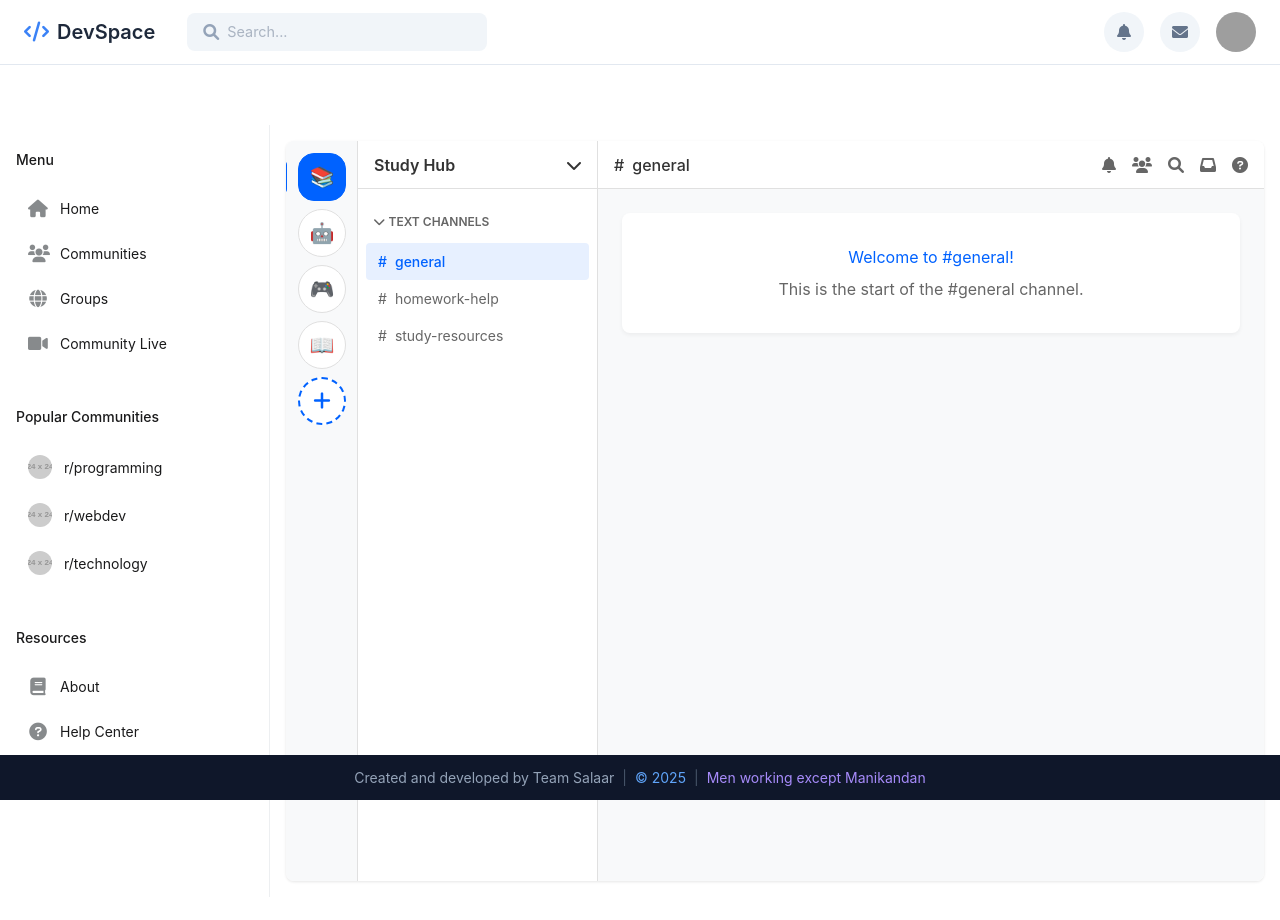
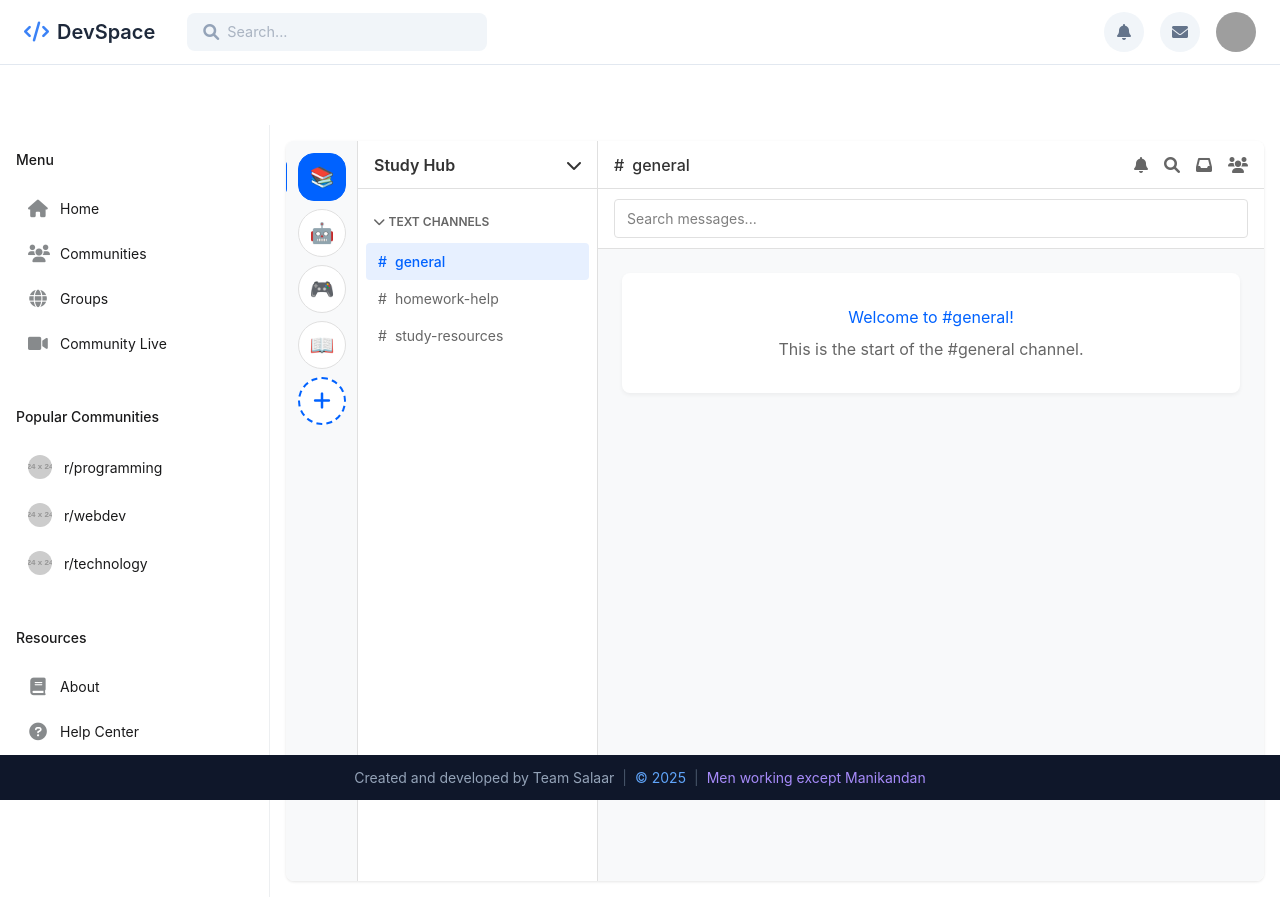
Before and after one commit to Rishi250605/konect, a React (Vite) app in the folder Konect/: page /groups in a window 1280 px wide. Both pictures are taken after a click on the icon 1142 px from the left and 164 px from the top of the page. Shown: the top 920 px of the page. Built offline with nearby package versions, Linux system fonts and the light colour scheme; grey boxes are pictures that could not be loaded.

Commit message:
changed group page-mani

```diff
--- a/Konect/src/pages/Groups.css
+++ b/Konect/src/pages/Groups.css
@@ -242,3 +242,164 @@
   box-shadow: 0 1px 3px rgba(0, 0, 0, 0.1);
   overflow: hidden;
 }
+
+/* Add these new styles */
+
+/* Tooltip styles */
+.tooltip-container {
+  position: relative;
+  display: flex;
+  align-items: center;
+}
+
+.tooltip {
+  position: absolute;
+  bottom: -30px;
+  left: 50%;
+  transform: translateX(-50%);
+  background-color: #18191c;
+  color: white;
+  padding: 5px 10px;
+  border-radius: 4px;
+  font-size: 12px;
+  white-space: nowrap;
+  opacity: 0;
+  visibility: hidden;
+  transition: all 0.2s ease;
+}
+
+.tooltip-container:hover .tooltip {
+  opacity: 1;
+  visibility: visible;
+}
+
+/* Search bar styles */
+.search-bar {
+  padding: 10px 16px;
+  background-color: white;
+  border-bottom: 1px solid #e0e0e0;
+}
+
+.search-input {
+  width: 100%;
+  padding: 8px 12px;
+  border: 1px solid #e0e0e0;
+  border-radius: 4px;
+  font-size: 14px;
+}
+
+/* Chat content wrapper */
+.chat-content {
+  display: flex;
+  flex: 1;
+  overflow: hidden;
+}
+
+/* Members sidebar styles */
+.members-sidebar {
+  width: 240px;
+  background-color: white;
+  border-left: 1px solid #e0e0e0;
+  display: flex;
+  flex-direction: column;
+}
+
+.members-header {
+  padding: 16px;
+  border-bottom: 1px solid #e0e0e0;
+}
+
+.members-header h3 {
+  font-size: 16px;
+  font-weight: 600;
+  color: #333;
+}
+
+.members-list {
+  padding: 16px;
+  overflow-y: auto;
+}
+
+.members-category {
+  margin-bottom: 24px;
+}
+
+.members-category h4 {
+  font-size: 12px;
+  text-transform: uppercase;
+  color: #666;
+  margin-bottom: 8px;
+}
+
+.member-item {
+  display: flex;
+  align-items: center;
+  padding: 6px 0;
+  cursor: pointer;
+}
+
+.member-item:hover {
+  background-color: #f0f2f5;
+  border-radius: 4px;
+}
+
+.member-avatar {
+  position: relative;
+  margin-right: 12px;
+}
+
+.member-avatar img {
+  width: 32px;
+  height: 32px;
+  border-radius: 50%;
+}
+
+.status-indicator {
+  position: absolute;
+  bottom: 0;
+  right: 0;
+  width: 10px;
+  height: 10px;
+  border-radius: 50%;
+  border: 2px solid white;
+}
+
+.status-indicator.online {
+  background-color: #3ba55c;
+}
+
+.status-indicator.idle {
+  background-color: #faa61a;
+}
+
+.status-indicator.offline {
+  background-color: #747f8d;
+}
+
+.member-name {
+  font-size: 14px;
+  color: #333;
+}
+
+/* Update chat messages to accommodate members sidebar */
+.chat-messages {
+  flex: 1;
+  overflow-y: auto;
+}
+
+/* Responsive adjustments */
+@media (max-width: 1024px) {
+  .members-sidebar {
+    width: 200px;
+  }
+}
+
+@media (max-width: 768px) {
+  .members-sidebar {
+    position: absolute;
+    right: 0;
+    top: 0;
+    height: 100%;
+    z-index: 10;
+  }
+}
--- a/Konect/src/pages/Groups.jsx
+++ b/Konect/src/pages/Groups.jsx
@@ -2,17 +2,26 @@ import React from 'react';
 import './Groups.css';
 
 const Groups = () => {
+  const [showMembers, setShowMembers] = React.useState(false);
+  const [showSearch, setShowSearch] = React.useState(false);
+
   const demoGroups = [
     {
       id: 1,
       name: "Study Hub",
       icon: "📚",
       category: "Education",
-      members: 1250,
       channels: [
         { id: 1, name: "general", icon: "# " },
         { id: 2, name: "homework-help", icon: "# " },
         { id: 3, name: "study-resources", icon: "# " }
+      ],
+      members: [
+        { id: 1, name: "Alex Kumar", status: "online", avatar: "https://ui-avatars.com/api/?name=Alex+Kumar" },
+        { id: 2, name: "Priya Singh", status: "online", avatar: "https://ui-avatars.com/api/?name=Priya+Singh" },
+        { id: 3, name: "Rahul Verma", status: "idle", avatar: "https://ui-avatars.com/api/?name=Rahul+Verma" },
+        { id: 4, name: "Sarah Khan", status: "offline", avatar: "https://ui-avatars.com/api/?name=Sarah+Khan" },
+        { id: 5, name: "John Doe", status: "offline", avatar: "https://ui-avatars.com/api/?name=John+Doe" }
       ]
     },
     {
@@ -20,11 +29,16 @@ const Groups = () => {
       name: "GenAI Enthusiasts",
       icon: "🤖",
       category: "Technology",
-      members: 3420,
       channels: [
         { id: 1, name: "general", icon: "# " },
         { id: 2, name: "ai-news", icon: "# " },
         { id: 3, name: "project-showcase", icon: "# " }
+      ],
+      members: [
+        { id: 1, name: "David Chen", status: "online", avatar: "https://ui-avatars.com/api/?name=David+Chen" },
+        { id: 2, name: "Emma Watson", status: "online", avatar: "https://ui-avatars.com/api/?name=Emma+Watson" },
+        { id: 3, name: "Mike Ross", status: "idle", avatar: "https://ui-avatars.com/api/?name=Mike+Ross" },
+        { id: 4, name: "Lisa Park", status: "offline", avatar: "https://ui-avatars.com/api/?name=Lisa+Park" }
       ]
     },
     {
@@ -32,11 +46,17 @@ const Groups = () => {
       name: "Gaming Zone",
       icon: "🎮",
       category: "Gaming",
-      members: 5600,
       channels: [
         { id: 1, name: "general", icon: "# " },
         { id: 2, name: "looking-for-team", icon: "# " },
         { id: 3, name: "tournaments", icon: "# " }
+      ],
+      members: [
+        { id: 1, name: "Tyler Smith", status: "online", avatar: "https://ui-avatars.com/api/?name=Tyler+Smith" },
+        { id: 2, name: "Nina Garcia", status: "online", avatar: "https://ui-avatars.com/api/?name=Nina+Garcia" },
+        { id: 3, name: "Chris Lee", status: "idle", avatar: "https://ui-avatars.com/api/?name=Chris+Lee" },
+        { id: 4, name: "Anna Kim", status: "offline", avatar: "https://ui-avatars.com/api/?name=Anna+Kim" },
+        { id: 5, name: "Tom Wilson", status: "offline", avatar: "https://ui-avatars.com/api/?name=Tom+Wilson" }
       ]
     },
     {
@@ -44,17 +64,28 @@ const Groups = () => {
       name: "Book Club",
       icon: "📖",
       category: "Hobbies",
-      members: 890,
       channels: [
         { id: 1, name: "general", icon: "# " },
         { id: 2, name: "monthly-reads", icon: "# " },
         { id: 3, name: "recommendations", icon: "# " }
+      ],
+      members: [
+        { id: 1, name: "Jane Austen", status: "online", avatar: "https://ui-avatars.com/api/?name=Jane+Austen" },
+        { id: 2, name: "Robert Frost", status: "idle", avatar: "https://ui-avatars.com/api/?name=Robert+Frost" },
+        { id: 3, name: "Emily Bronte", status: "offline", avatar: "https://ui-avatars.com/api/?name=Emily+Bronte" }
       ]
     }
   ];
 
   const [activeGroup, setActiveGroup] = React.useState(demoGroups[0]);
   const [activeChannel, setActiveChannel] = React.useState(demoGroups[0].channels[0]);
+
+  // Update active channel when changing groups
+  const handleGroupChange = (group) => {
+    setActiveGroup(group);
+    setActiveChannel(group.channels[0]); // Set to first channel of new group
+    setShowMembers(false); // Optionally close members sidebar on group change
+  };
 
   return (
     <div className="page-container">
@@ -66,7 +97,7 @@ const Groups = () => {
               <div
                 key={group.id}
                 className={`group-icon ${activeGroup.id === group.id ? 'active' : ''}`}
-                onClick={() => setActiveGroup(group)}
+                onClick={() => handleGroupChange(group)}
                 title={group.name}
               >
                 <span>{group.icon}</span>
@@ -113,18 +144,89 @@ const Groups = () => {
               <span className="channel-name">{activeChannel.name}</span>
             </div>
             <div className="header-actions">
-              <i className="fas fa-bell"></i>
-              <i className="fas fa-users"></i>
-              <i className="fas fa-search"></i>
-              <i className="fas fa-inbox"></i>
-              <i className="fas fa-question-circle"></i>
+              <div className="tooltip-container">
+                <i className="fas fa-bell" title="Notifications"></i>
+                <span className="tooltip">Notifications</span>
+              </div>
+              <div className="tooltip-container">
+                <i
+                  className="fas fa-search"
+                  onClick={() => setShowSearch(!showSearch)}
+                  title="Search"
+                ></i>
+                <span className="tooltip">Search</span>
+              </div>
+              <div className="tooltip-container">
+                <i className="fas fa-inbox" title="Inbox"></i>
+                <span className="tooltip">Inbox</span>
+              </div>
+              <div className="tooltip-container">
+                <i
+                  className="fas fa-users"
+                  onClick={() => setShowMembers(!showMembers)}
+                  title="Members"
+                ></i>
+                <span className="tooltip">Members</span>
+              </div>
             </div>
           </div>
-          <div className="chat-messages">
-            <div className="welcome-message">
-              <h2>Welcome to #{activeChannel.name}!</h2>
-              <p>This is the start of the #{activeChannel.name} channel.</p>
+
+          {showSearch && (
+            <div className="search-bar">
+              <input
+                type="text"
+                placeholder="Search messages..."
+                className="search-input"
+              />
             </div>
+          )}
+
+          <div className="chat-content">
+            <div className="chat-messages">
+              <div className="welcome-message">
+                <h2>Welcome to #{activeChannel.name}!</h2>
+                <p>This is the start of the #{activeChannel.name} channel.</p>
+              </div>
+            </div>
+
+            {/* Members Sidebar */}
+            {showMembers && (
+              <div className="members-sidebar">
+                <div className="members-header">
+                  <h3>Members — {activeGroup.members.length}</h3>
+                </div>
+                <div className="members-list">
+                  <div className="members-category">
+                    <h4>Online — {activeGroup.members.filter(m => m.status === 'online').length}</h4>
+                    {activeGroup.members
+                      .filter(member => member.status === 'online')
+                      .map(member => (
+                        <div key={member.id} className="member-item">
+                          <div className="member-avatar">
+                            <img src={member.avatar} alt={member.name} />
+                            <span className={`status-indicator ${member.status}`}></span>
+                          </div>
+                          <span className="member-name">{member.name}</span>
+                        </div>
+                      ))}
+                  </div>
+                  <div className="members-category">
+                    <h4>Offline — {activeGroup.members.filter(m => m.status === 'offline').length}</h4>
+                    {activeGroup.members
+                      .filter(member => member.status === 'offline')
+                      .map(member => (
+                        <div key={member.id} className="member-item">
+                          <div className="member-avatar">
+                            <img src={member.avatar} alt={member.name} />
+                            <span className={`status-indicator ${member.status}`}></span>
+                          </div>
+                          <span className="member-name">{member.name}</span>
+                        </div>
+                      ))}
+                  </div>
+                </div>
+              </div>
+            )}
           </div>
         </div>
       </div>
```
